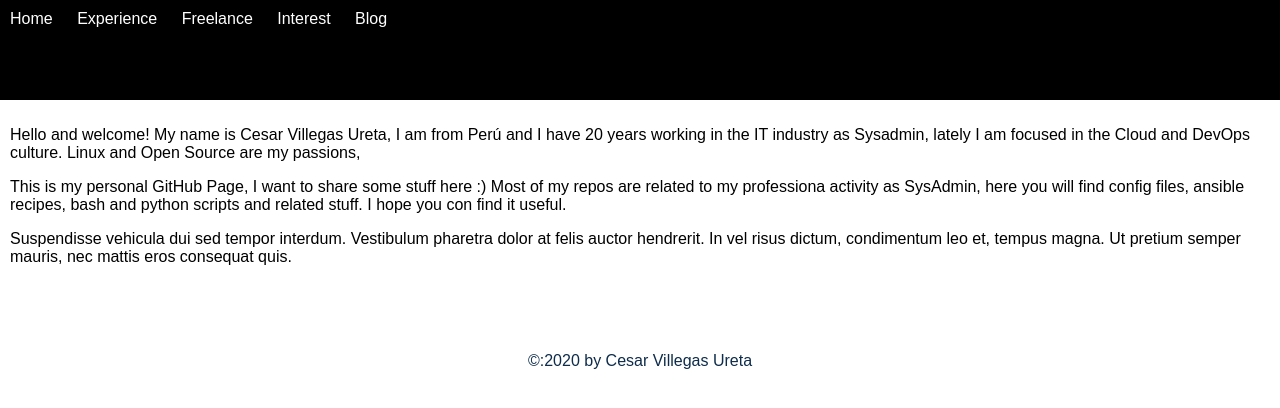
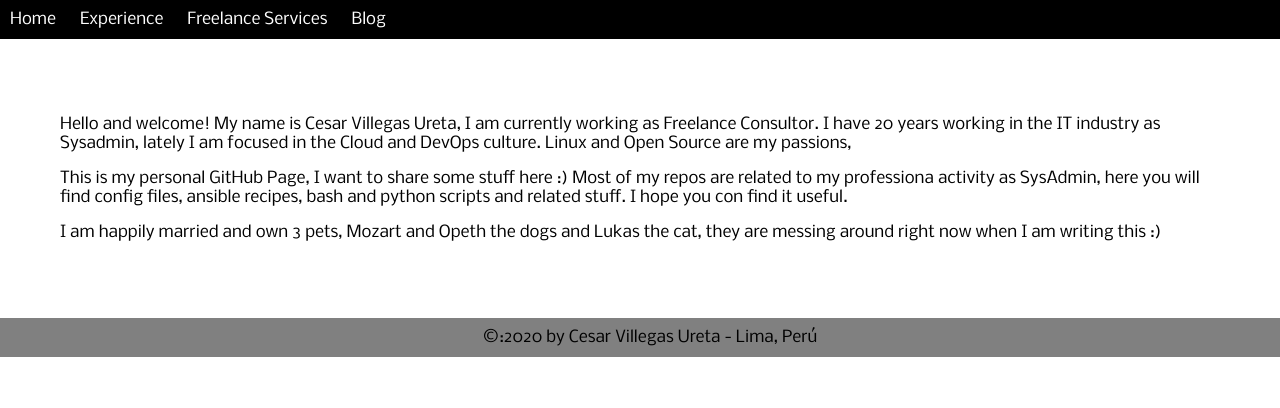
Before and after one commit to cvillegas/cvillegas.github.io, a plain HTML site: page index.html in a window 1280 px wide. Drawn offline with Linux system fonts and the light colour scheme; a web font is replaced by a local one.

Commit message:
mas texto y diagramado con CSS

```diff
--- a/css/style.css
+++ b/css/style.css
@@ -2,7 +2,6 @@
 /* Wrapper */
 #page-nav {
     width: 100%;
-    height: 100px;
     background: #000;
     /* If you want the navigation bar to stick on top
     position: sticky;
@@ -64,13 +63,36 @@
   html, body {
     padding: 0;
     margin: 0;
-    font-family: arial, sans-serif;
+    font-family: 'Nobile', Helvetica, Arial, sans-serif;
   }
+
+  h1, h2, h3, h4, h5, h6 {
+    font-family: 'Corben', Georgia, Times, serif;
+  }
+
+  p, div {
+    font-family: 'Nobile', Helvetica, Arial, sans-serif;
+    font-kerning: auto;
+  }
+
+  a:hover, a:active, a:focus {
+    background-color: gray;
+  }
+
 
   footer {
     clear: both;
     margin-top: 50px;
     text-align: center;
     padding: 10px;
-    color: rgb(14, 44, 75)
+    color: black;
+    background-color: grey;
+    width: 100%;
+    margin: auto;
+
   }
+
+  #menu {
+    background-color: coral;
+
+  }
--- a/index.html
+++ b/index.html
@@ -4,6 +4,8 @@
     <meta charset="UTF-8">
     <meta name="viewport" content="width=device-width, initial-scale=1.0">
     <meta http-equiv="X-UA-Compatible" content="ie=edge">
+    <link href="http://fonts.googleapis.com/css?family=Corben:bold" rel="stylesheet" type="text/css">
+    <link href="http://fonts.googleapis.com/css?family=Nobile" rel="stylesheet" type="text/css">
     <link rel="stylesheet" href="css/style.css">
     <title>Cesar Villegas Ureta - GitHub Page</title>
 </head>
@@ -18,20 +20,21 @@
         <ul>
           <li><a href="index.html">Home</a></li>
           <li><a href="experience.html">Experience</a></li>
-        <li><a href="freelance.html">Freelance</a></li>
-        <li><a href="interest.html">Interest</a></li>
+          <li><a href="freelance.html">Freelance Services</a></li>
           <li><a href="https://www.slayerx.org/">Blog</a></li>
         </ul>
     </nav>
 
   <!-- [REST OF YOUR PAGE] -->
-  <div id="page-contents" style="padding: 10px;">
+  <div id="page-contents" style="padding: 60px;">
 
 
     <p>
     Hello and welcome!
 
-    My name is Cesar Villegas Ureta, I am from Perú and I have 20 years working in the IT industry as Sysadmin, lately I am focused in the Cloud and DevOps culture.
+    My name is Cesar Villegas Ureta, I am currently working as Freelance Consultor.
+
+    I have 20 years working in the IT industry as Sysadmin, lately I am focused in the Cloud and DevOps culture.
 
     Linux and Open Source are my passions,
     </p>
@@ -41,15 +44,12 @@
       Most of my repos are related to my professiona activity as SysAdmin, here you will find config files, ansible recipes, bash and python scripts and related stuff. I hope you con find it useful.
     </p>
     <p>
-      Suspendisse vehicula dui sed tempor interdum.
-      Vestibulum pharetra dolor at felis auctor hendrerit.
-      In vel risus dictum, condimentum leo et, tempus magna.
-      Ut pretium semper mauris, nec mattis eros consequat quis.
+     I am happily married and own 3 pets, Mozart and Opeth the dogs and Lukas the cat, they are messing around right now when I am writing this :)
     </p>
   </div>
 
  <footer>
-  &COPY:2020 by Cesar Villegas Ureta
+  &COPY:2020 by Cesar Villegas Ureta - Lima, Perú
 
  </footer>
 </body>
```
Lines whose indentation alone changed are shown as unchanged.
